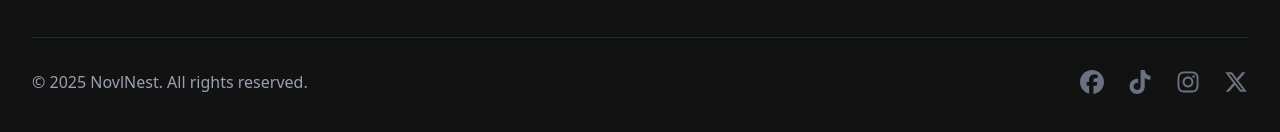
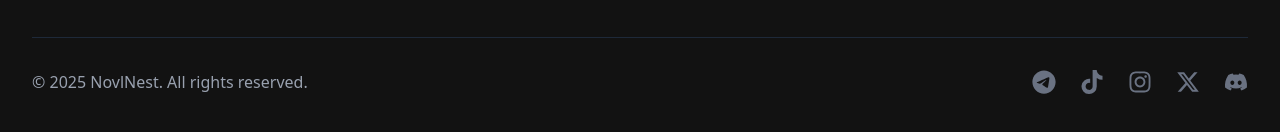
Before and after one commit to saintyy1/Novel-app, a React (Vite) app: page / in a window 1280 px wide. Shown: the part 2536-2668 px from the top of the page. Built offline with nearby package versions, Linux system fonts and the light colour scheme; no server answers; the database is empty.

Commit message:
added social links to the footer

```diff
--- a/src/components/Footer.tsx
+++ b/src/components/Footer.tsx
@@ -1,6 +1,6 @@
 import type React from "react"
 import { Link } from "react-router-dom"
-import { FaFacebook, FaTiktok, FaInstagram, FaXTwitter } from "react-icons/fa6"
+import { FaTiktok, FaInstagram, FaXTwitter, FaTelegram, FaDiscord } from "react-icons/fa6"
 
 const Footer: React.FC = () => {
   const currentYear = new Date().getFullYear()
@@ -109,9 +109,9 @@ const Footer: React.FC = () => {
               &copy; {currentYear} NovlNest. All rights reserved.
             </p>
             <div className="flex space-x-6 mt-4 md:mt-0">
-              <Link to="#" className="text-gray-500 hover:text-purple-600 dark:hover:text-purple-400">
-                <span className="sr-only">Facebook</span>
-                <FaFacebook className="h-6 w-6" />
+              <Link to="https://t.me/novlnest" className="text-gray-500 hover:text-purple-600 dark:hover:text-purple-400">
+                <span className="sr-only">Telegram</span>
+                <FaTelegram className="h-6 w-6" />
               </Link>
               <Link to="https://www.tiktok.com/@novlnest" className="text-gray-500 hover:text-purple-600 dark:hover:text-purple-400">
                 <span className="sr-only">TikTok</span>
@@ -125,6 +125,10 @@ const Footer: React.FC = () => {
                 <span className="sr-only">Twitter</span>
                 <FaXTwitter className="h-6 w-6" />
               </Link>
+              <Link to="#" className="text-gray-500 hover:text-purple-600 dark:hover:text-purple-400">
+                <span className="sr-only">Discord</span>
+                <FaDiscord className="h-6 w-6" />
+              </Link>
             </div>
           </div>
         </div>
```
